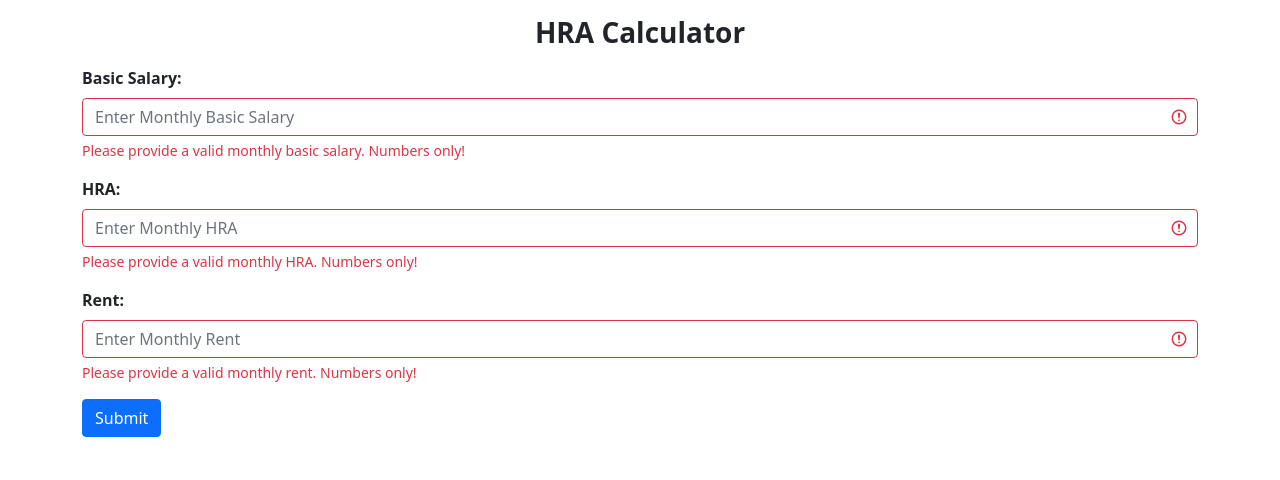
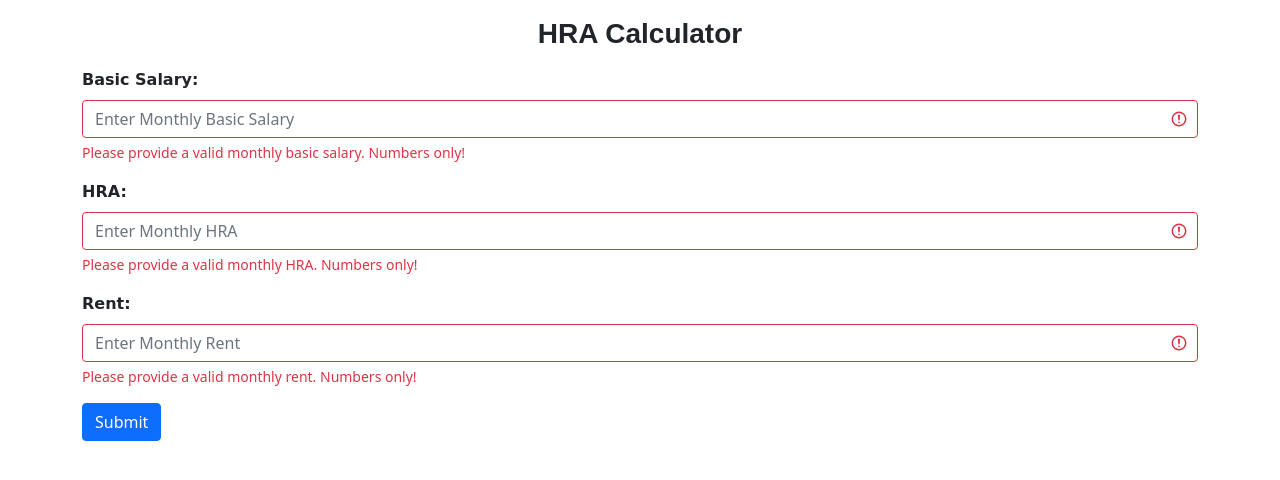
Before and after one commit to belhekarvipul/HRACalculator, a plain HTML site: page index.html in a window 1280 px wide. Drawn offline with Linux system fonts and the light colour scheme.

Commit message:
Update index.html

```diff
--- a/index.html
+++ b/index.html
@@ -7,6 +7,11 @@
 		<link href="bootstrap.min.css" rel="stylesheet">
 		<script src="bootstrap.bundle.min.js"></script>
 		<script src="jquery.min.js"></script>
+		<style>
+			label{
+				font-family: cursive;
+			}
+		</style>
 		<script>
 			$(document).ready(function(){
 				$("#submit").click(function(){
@@ -35,7 +40,7 @@
 	<body>
 		<div class="container mt-3">
 			<center>
-				<h3><b>HRA Calculator</b></h3>
+				<h3><b style="font-family: fantasy;">HRA Calculator</b></h3>
 			</center>
 			<form id="frmHRACalculator" class="was-validated">
 				<div class="mb-3 mt-3">
```
